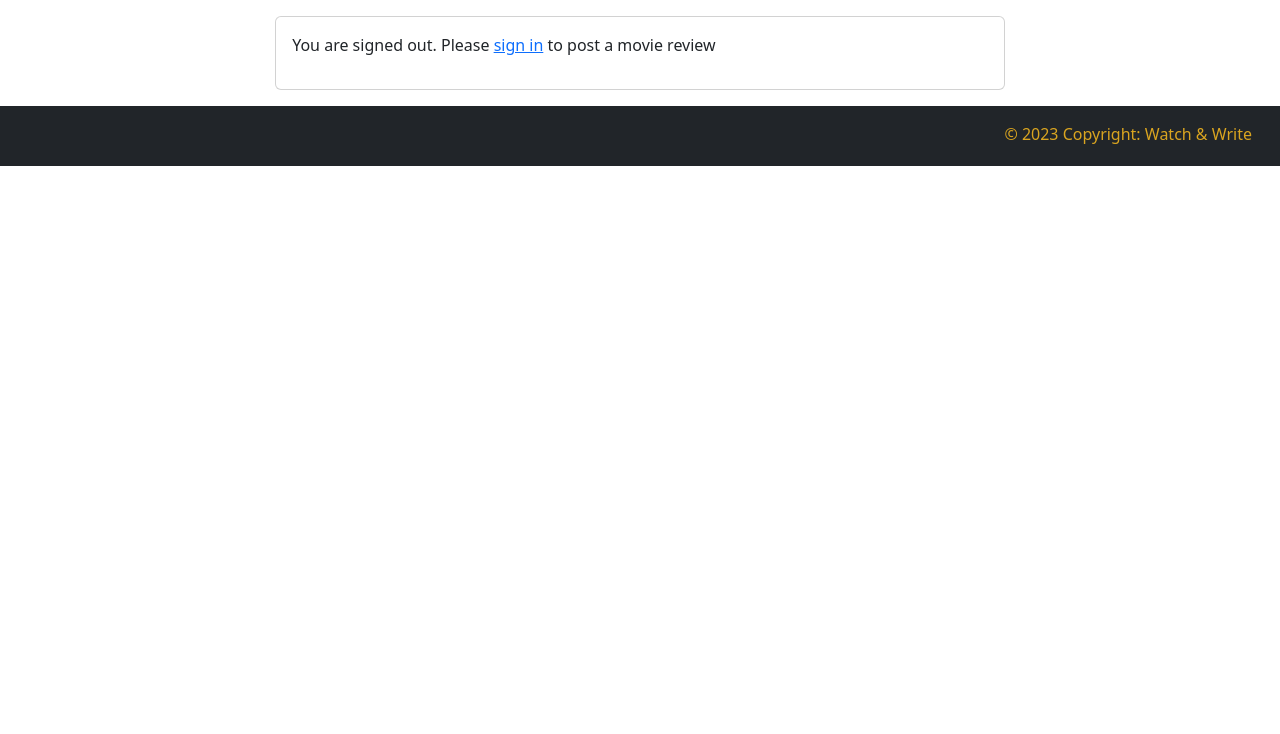
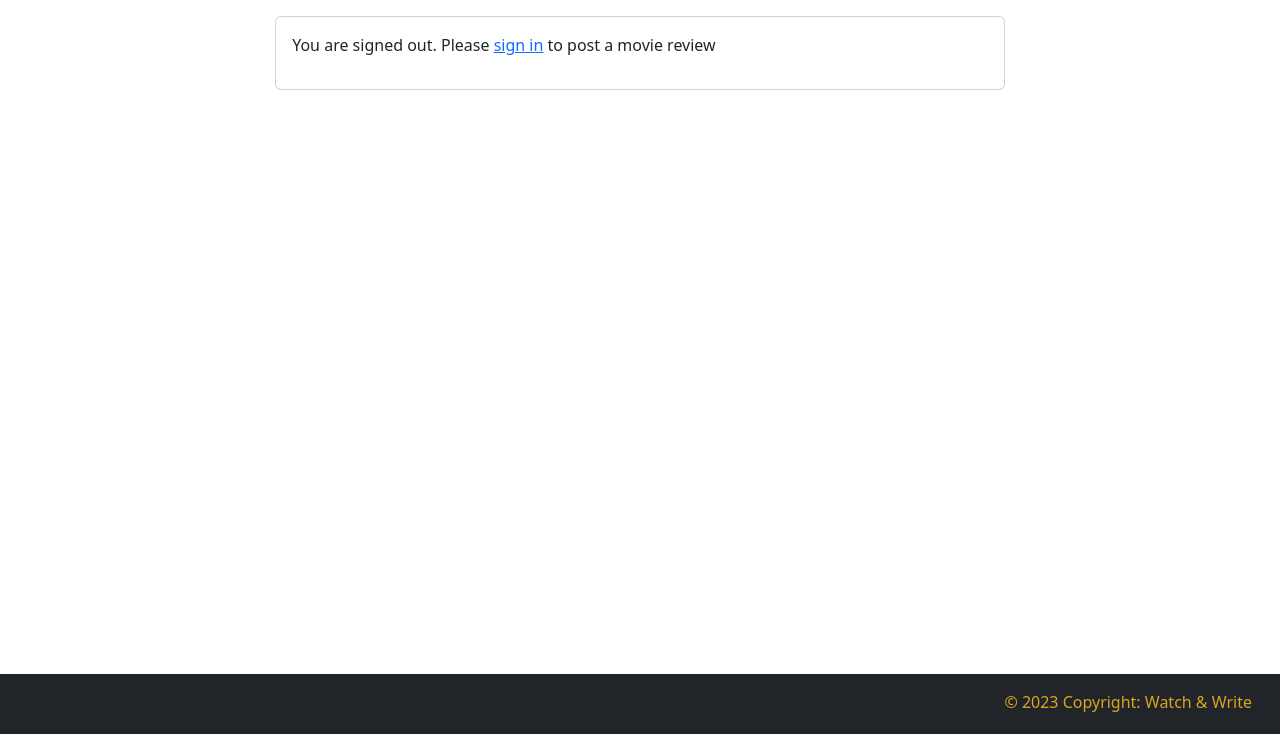
Before and after one commit to Linber93/watch_and_write, a Django app: page /create-review/ in a window 1280 px wide. Shown: the part 66-800 px from the top of the page. Run offline with Django 3.2, Linux system fonts and the light colour scheme.

Commit message:
Fixed footer to bottom of page

```diff
--- a/templates/base.html
+++ b/templates/base.html
@@ -66,7 +66,7 @@
     </main>
 
     <footer>
-      <div class="container-fluid footer bg-dark">
+      <div class="container-fluid footer bg-dark fixed-bottom">
         <div class="text-goldenrod p-3 d-flex justify-content-end">
           © 2023 Copyright: Watch & Write
         </div>
```
